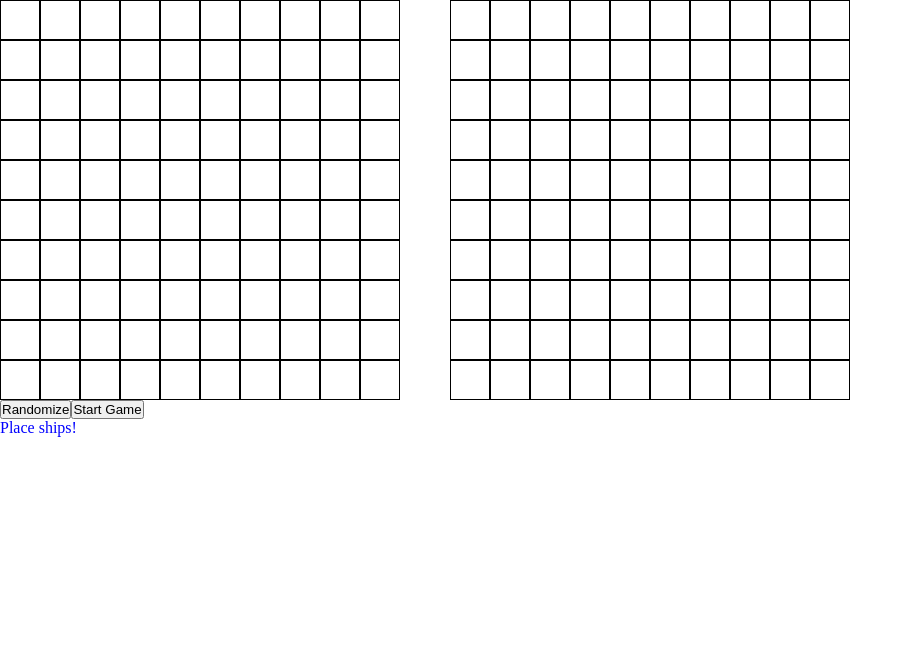
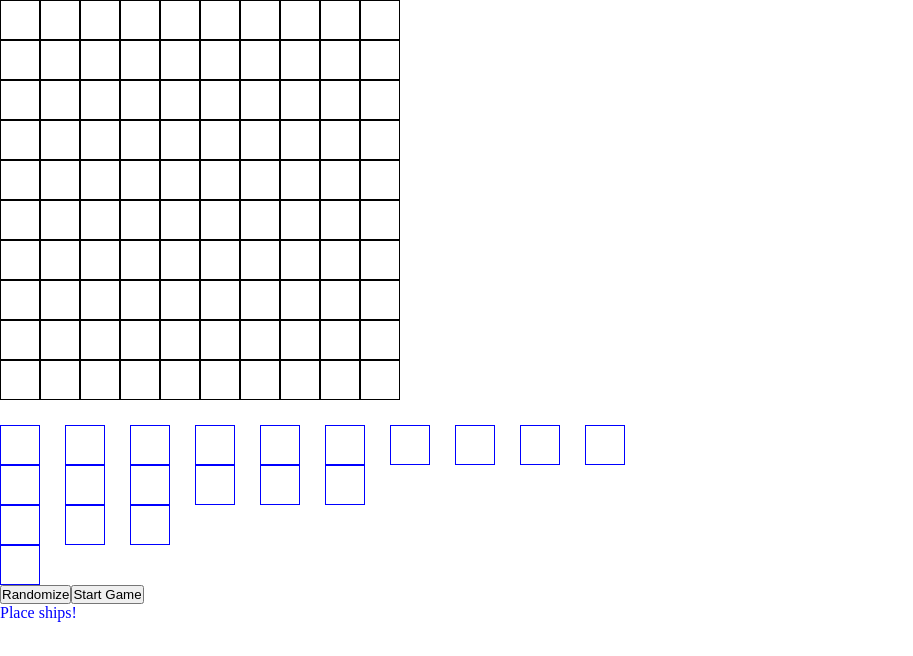
Before and after one commit to Kartohan/battleship-TOP-project, a website built with webpack: page dist/index.html in a window 1280 px wide. Shown: the whole page, without its empty margins (0-913 px from the left). Built offline with nearby package versions, Linux system fonts and the light colour scheme.

Commit message:
Create render for ships

```diff
--- a/src/game.js
+++ b/src/game.js
@@ -52,6 +52,23 @@ class Game {
     });
   }
 
+  renderShips() {
+    const port = document.createElement("div");
+    port.classList.add("port");
+    this.playerOne.ships.forEach((ship) => {
+      const shipEl = document.createElement("div");
+      shipEl.classList.add("ship-body");
+      shipEl.setAttribute("draggable", "true");
+      ship.length.forEach((part) => {
+        const shipPart = document.createElement("div");
+        shipPart.classList.add("ship-part");
+        shipEl.append(shipPart);
+      });
+      port.append(shipEl);
+    });
+    return port;
+  }
+
   gameAuto() {
     this.playerOne.putRandomly();
     this.playerAI.putRandomly();
--- a/src/index.js
+++ b/src/index.js
@@ -28,7 +28,6 @@ playboardPlayerAI.classList.add("playboard");
 restartButton.style.display = "none";
 
 game.renderPlayer(playboardPlayerOne);
-game.renderComputer(playboardPlayerAI);
 
 randomButton.addEventListener("click", (e) => {
   game.playerOne.putRandomly();
@@ -122,4 +121,11 @@ playboardPlayerAI.addEventListener("click", (e) => {
 });
 
 gameBoard.append(playboardPlayerOne, playboardPlayerAI);
-body.append(gameBoard, randomButton, startButton, restartButton, message);
+body.append(
+  gameBoard,
+  game.renderShips(),
+  randomButton,
+  startButton,
+  restartButton,
+  message
+);
--- a/src/style.css
+++ b/src/style.css
@@ -23,3 +23,22 @@
   display: flex;
   gap: 50px;
 }
+
+.port {
+  margin-top: 25px;
+  display: flex;
+  flex-direction: row;
+  gap: 25px;
+}
+
+.ship-part {
+  display: flex;
+  height: 40px;
+  width: 40px;
+  border: 1px solid blue;
+}
+
+.ship-body {
+  display: flex;
+  flex-direction: column;
+}
```
Also changed, not shown: dist/main.js.
